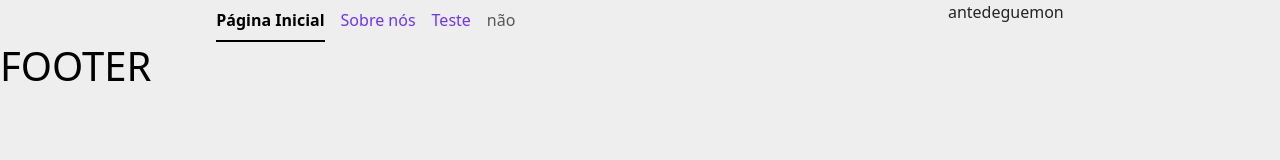
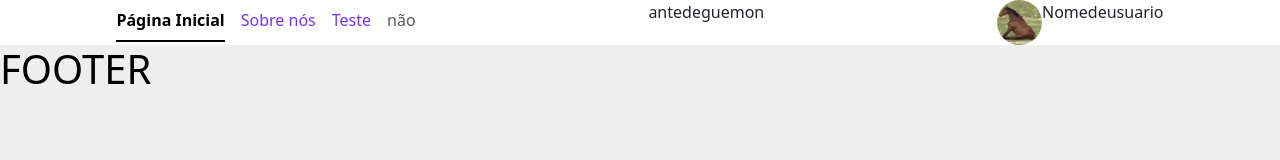
Before and after one commit to Dreamseeker37/pi-devweb-n1-2026-linkexpress, a plain HTML site: page index.html in a window 1280 px wide. Drawn offline with nearby package versions, Linux system fonts and the light colour scheme.

Commit message:
atualização5

```diff
--- a/index.html
+++ b/index.html
@@ -28,6 +28,12 @@
       </ul>
 
       <p>antedeguemon</p>
+
+    <div class="areadeperfil">
+      <img src="./juan sentado.jfif" alt="" class="fotoperfil">
+
+      <p>Nomedeusuario</p>
+    </div>
     </section>
     </header>
     <main>
--- a/inicial.css
+++ b/inicial.css
@@ -18,4 +18,16 @@ ul {
 section {
     display: flex;
     justify-content: space-around;
+    background-color: rgb(255, 255, 255);
 }
+
+.fotoperfil {
+    width: 45px;
+    height: 45px;
+    border-radius: 50%;
+}
+
+.areadeperfil {
+    display: flex;
+
+}
```
Also changed, not shown: juan sentado.jfif (added).
